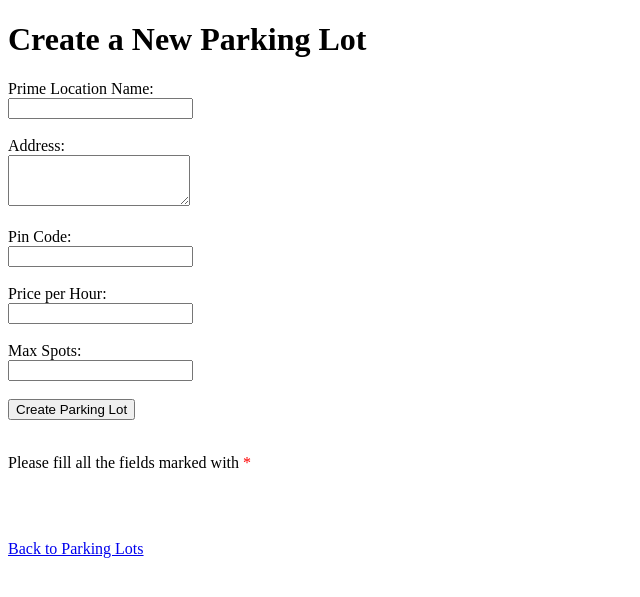
After one commit to mukhokironmoy/Vehicle-Parking-App---V1, a Flask app: page /admin/parking-lots/create in a window 1280 px wide. The commit adds this page. Shown: the top 597 px of the page, without its empty margins (0-640 px from the left). Run offline with Flask 3, Linux system fonts and the light colour scheme; a user stored in the database is signed in; tables that the repository leaves empty hold one stand-in row (values such as "Sample post").

Commit message:
feat: Admin can create parking lots with automatic spot creation

```diff
--- a/app.py
+++ b/app.py
@@ -19,6 +19,7 @@ db.init_app(app)
 #importing models
 from models.user import User
 from models.parking_lot import ParkingLot
+from models.parking_spot import ParkingSpot
 
 #importing login manager
 from extensions import login_manager
@@ -155,23 +156,116 @@ def admin_parking_lots():
 
     #query lot data
     lots = ParkingLot.query.all()
-    print("LOTS:", lots)
 
     lot_data = []
-    print("LOT DATA:", lot_data)
 
     for lot in lots:
+        #calculate available and occupied spots for each lot
         available_spots = sum(1 for spot in lot.spots if spot.status == "A")
         occupied_spots = sum(1 for spot in lot.spots if spot.status == "O")
 
+        #append data
         lot_data.append(
             {"lot":lot,
             "available": available_spots,
             "occupied": occupied_spots}
             )
 
-    print(lot_data)
     return render_template("admin_parking_lots.html", lot_data=lot_data)
+
+'''----------------------------------------------------------------------------------------------------------------------------------------------'''
+#create parking lot
+@app.route('/admin/parking-lots/create', methods=["GET", "POST"])
+@login_required
+def create_parking_lot():
+    #check access
+    if current_user.role != "admin":
+        logger.warning(f"\nILLEGAL ROUTE ACCESS : {current_user.username} tried to access admin/parking-lots.\n")
+        return redirect(url_for('user_dashboard',username=current_user.username))
+
+    if request.method == "GET":
+        return render_template('create_parking_lot.html')
+
+    elif request.method == "POST":
+        prime_location_name = request.form.get("prime_location_name", "").strip()
+        address = request.form.get("address", "").strip()
+        pin_code = request.form.get("pin_code", "").strip()
+        price_per_hour = request.form.get("price_per_hour", "").strip()
+        max_spots = request.form.get("max_spots", "").strip()
+
+        #initialise empty error message
+        errors  = []
+
+        #validation 1 : check if any fields empty
+        if not all([prime_location_name, address, pin_code, price_per_hour, max_spots]):
+            errors.append("Please fill in all fields.")
+
+        #validation 2 : pin code validity
+        if not pin_code.isdigit() or len(pin_code) != 6:
+            errors.append("Pin code must be exactly 6 digits.\n")
+
+        #validation 3 : price per hour validity
+        try:
+            price_per_hour = float(price_per_hour)
+            if price_per_hour <= 0:
+                raise ValueError
+        except ValueError:
+            errors.append("Price per hour must be a non zero positive number.\n")
+
+        #validation 4 : max spots validity
+        try:
+            max_spots = int(max_spots)
+            if max_spots <= 0:
+                raise ValueError
+        except ValueError:
+            errors.append("Max Spots must be a non zero positive number.\n")
+
+        if errors:
+            return render_template("create_parking_lot.html", error="<br>".join(errors))
+
+
+        #create parking lot instance
+        new_lot = ParkingLot(
+            prime_location_name = prime_location_name,
+            address = address,
+            pin_code = pin_code,
+            price_per_hour = price_per_hour,
+            max_spots = max_spots
+        )
+
+        #add lot to database
+        try:
+            db.session.add(new_lot)
+            db.session.commit()
+        except Exception as e:
+            db.session.rollback()
+            error = f"Something went wrong in saving your data :(\n"
+            logger.exception("Failed to create parking lot due to DB error.")
+            return render_template('create_parking_lot.html', error=error)
+
+        #auto create spots for new lot
+        spots=[]
+        for i in range(max_spots):
+            new_spot =  ParkingSpot(
+                lot_id = new_lot.id,
+                status = "A"
+            )
+
+            spots.append(new_spot)
+
+        #add spots to database
+        try:
+            db.session.add_all(spots)
+            db.session.commit()
+        except Exception as e:
+            db.session.rollback()
+            error = f"Something went wrong in saving your data :(\n"
+            logger.exception("Failed to create parking spots for this lot due to DB error.")
+            return render_template('create_parking_lot.html', error=error)
+
+
+        logger.info(f"New parking lot created: Lot id = {new_lot.id} Location = {prime_location_name} Total Spots = {max_spots}")
+        return render_template('create_parking_lot_success.html', id=new_lot.id, prime_location_name=prime_location_name, address=address, pin_code=pin_code, price_per_hour=price_per_hour, max_spots=max_spots)
 
 
 
--- a/templates/admin_parking_lots.html
+++ b/templates/admin_parking_lots.html
@@ -6,7 +6,7 @@
   <h1>Parking Lots Management</h1>
   <p>Below are all parking lots in the system.</p>
   <br>
-  <a href="#"><button>Create New Parking Lot</button></a>
+  <a href="{{url_for('create_parking_lot')}}"><button>Create New Parking Lot</button></a>
   <br>
   <br>
 
--- /dev/null
+++ b/templates/create_parking_lot.html
@@ -0,0 +1,31 @@
+{% extends "base.html" %}
+
+{% block title %}Create Parking Lot{% endblock %}
+
+{% block content %}
+  <h1>Create a New Parking Lot</h1>
+  <form method="POST">
+    <label>Prime Location Name:</label><br/>
+    <input type="text" name="prime_location_name" required><br/><br/>
+
+    <label>Address:</label><br/>
+    <textarea name="address" rows="3" required></textarea><br/><br/>
+
+    <label>Pin Code:</label><br/>
+    <input type="text" name="pin_code" required><br/><br/>
+
+    <label>Price per Hour:</label><br/>
+    <input type="number" name="price_per_hour" step="0.01" min="0" required><br/><br/>
+
+    <label>Max Spots:</label><br/>
+    <input type="number" name="max_spots" min="1" required><br/><br/>
+
+    <input type="submit" value="Create Parking Lot">
+  </form>
+  <br/>
+  <p>Please fill all the fields marked with <span style="color: red">*</span></p>
+  <br />
+  <p style="color: red">{{error}}</p>
+  <br>
+  <a href="{{ url_for('admin_parking_lots') }}">Back to Parking Lots</a>
+{% endblock %}
```
Also changed, not shown: templates/admin_dashboard.html (+5 -2 lines), templates/create_parking_lot_success.html (added, +37 -0 lines), templates/register.html (+0 -10 lines).
